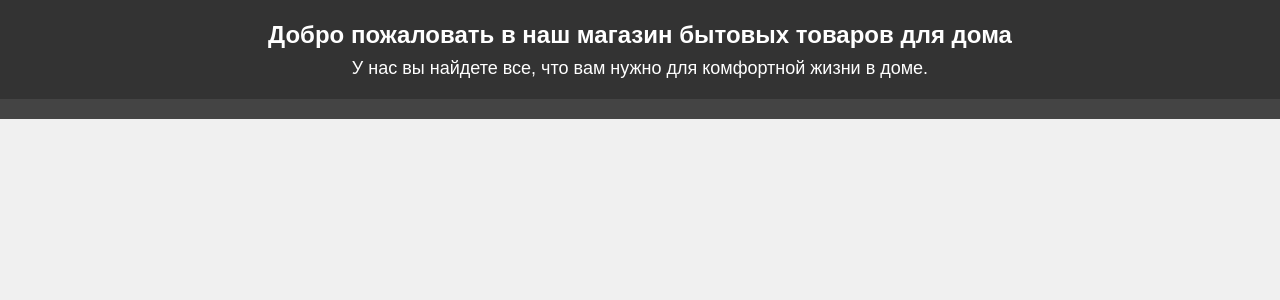
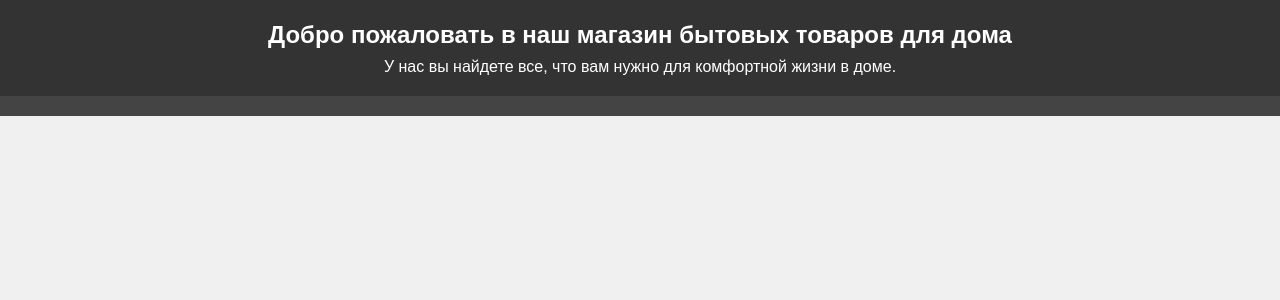
Before and after one commit to Jackwood94/landing, a Flask app: template templates/layout.html in a window 1280 px wide. Shown: the top 300 px of the page. Run offline with Flask 3, Linux system fonts and the light colour scheme; the template is opened without the code that fills it, so the values that code supplies are empty.

Commit message:
Update style.css

```diff
--- a/static/css/style.css
+++ b/static/css/style.css
@@ -25,7 +25,7 @@ header h1 {
 }
 
 header p {
-    font-size: 18px;
+    font-size: 2vh;
 }
 
 nav {
```
